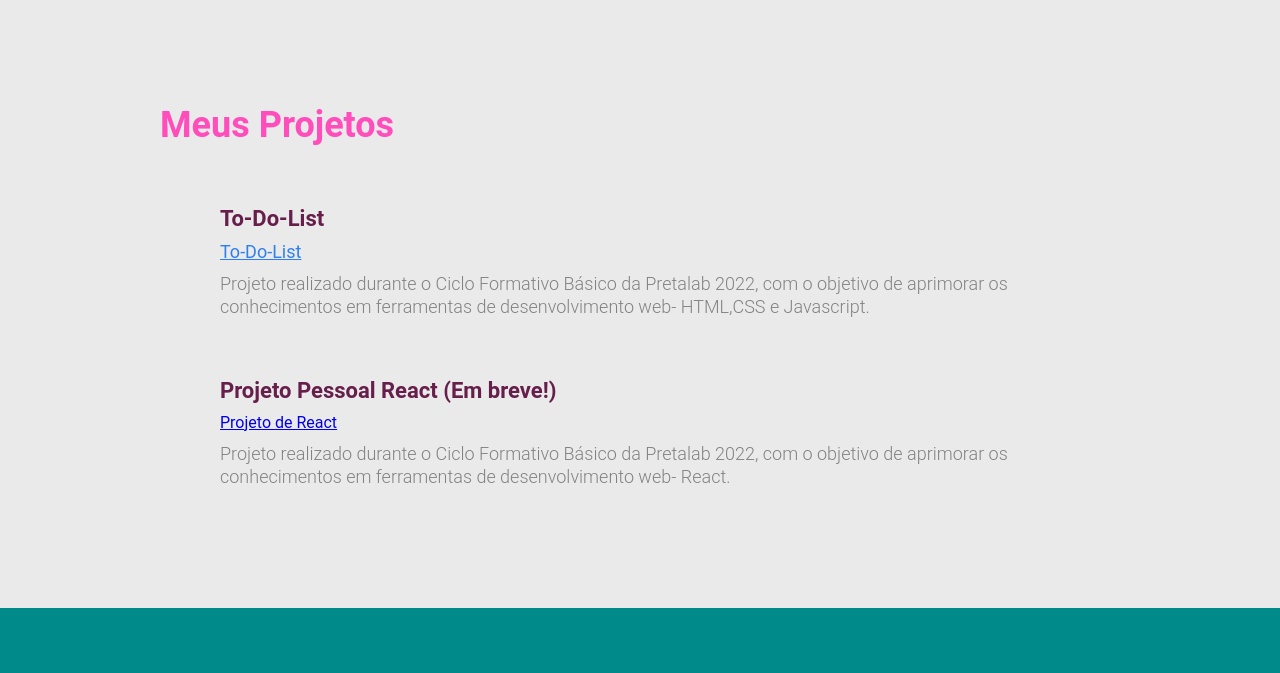
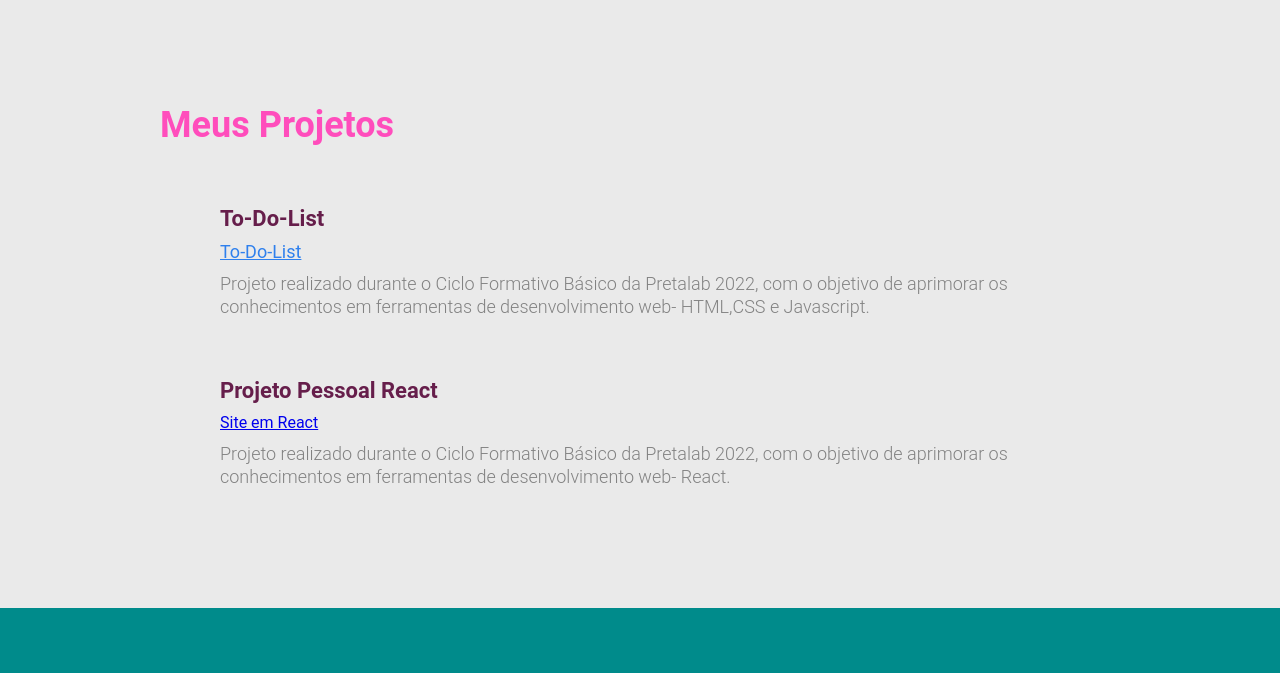
Before and after one commit to RaimundaCarvalho/portfolio-raimunda-trindade-pretalab, a plain HTML site: page index.html in a window 1280 px wide. Shown: the part 1442-2115 px from the top of the page. Drawn offline with Linux system fonts and the light colour scheme.

Commit message:
iserindo link projeto react

```diff
--- a/index.html
+++ b/index.html
@@ -95,8 +95,9 @@
                     </li>
 
                     <li>
-                        <p class="lista-titulo"> Projeto Pessoal React (Em breve!)</p>
-                        <a href="#" target="_blank" classs="lista-local"> Projeto de React</a>
+                        <p class="lista-titulo"> Projeto Pessoal React</p>
+
+                        <a href="https://trabalho-final-react-xi.vercel.app/" target="_blank" classs="lista-local"> Site em React</a>
                         <p class="lista-descricao">
                             Projeto realizado durante o Ciclo Formativo Básico da Pretalab 2022, com o objetivo de aprimorar os conhecimentos em ferramentas de desenvolvimento web- React.
 
```
